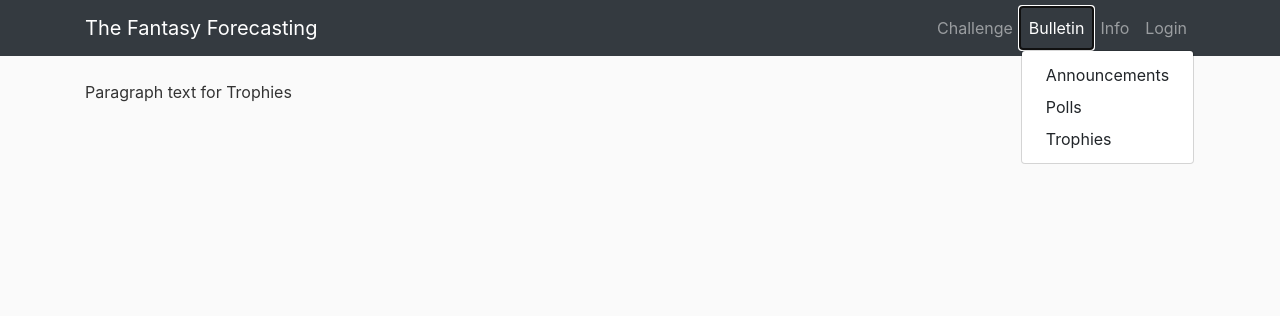
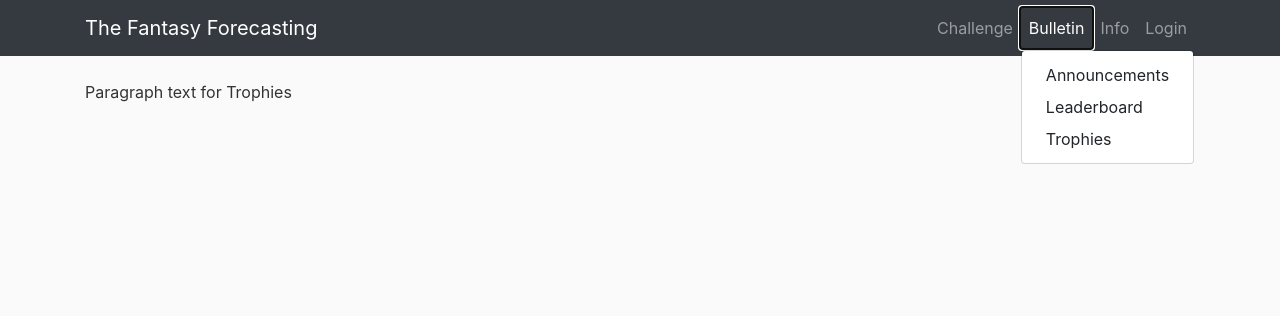
Before and after one commit to stockluke/thefantasyforecasting, a Flask app: page /trophies in a window 1280 px wide, after a click on "Bulletin". Shown: the top 316 px of the page. Run offline with Flask 2, Linux system fonts and the light colour scheme; parts of the project's set-up code (start-up, migrations or seed data) failed here and were passed over; some libraries are stand-ins or nearby versions.

Commit message:
Removed Polls and refactored Leaderboard under Bulletin

```diff
--- a/thefantasyforecasting/TODO.txt
+++ b/thefantasyforecasting/TODO.txt
@@ -20,7 +20,7 @@
 -Fix Navbar dropdown
 -Add recaptcha to registration
 -Custom landing page
-
+-Add polls to be listed in announcements
 
 ------------------------------------------------
                 DESIRED FEATURES
--- a/thefantasyforecasting/bulletin/forms.py
+++ b/thefantasyforecasting/bulletin/forms.py
@@ -7,5 +7,3 @@ class AnnouncementForm(FlaskForm):
     title = StringField('Title', validators=[DataRequired()])
     content = TextAreaField('Content', validators=[DataRequired()])
     submit = SubmitField('Post')
-
-# TODO.txt poll form
--- a/thefantasyforecasting/bulletin/routes.py
+++ b/thefantasyforecasting/bulletin/routes.py
@@ -15,15 +15,9 @@ def announcements_new():
     return render_template('announcements_new.html', global_dict=global_dict, title='New Announcement')
 
 
-@bulletin.route('/polls')
-def polls():
-    return render_template('polls.html', global_dict=global_dict, title='Polls')
-
-
-# Need to add roll_required('Admin')
-@bulletin.route('/polls/new')
-def polls_new():
-    return render_template('polls_new.html', global_dict=global_dict, title='New Poll')
+@bulletin.route('/leaderboard')
+def leaderboard():
+    return render_template('leaderboard.html', global_dict=global_dict, title='Leaderboard')
 
 
 @bulletin.route('/trophies')
--- a/thefantasyforecasting/bulletin/templates/polls.html
+++ /dev/null
@@ -1,5 +0,0 @@
-{% extends "layout.html" %}
-
-{% block content %}
-    <p>Paragraph text for {{ title }}</p>
-{% endblock content %}
--- a/thefantasyforecasting/challenge/routes.py
+++ b/thefantasyforecasting/challenge/routes.py
@@ -22,8 +22,3 @@ def forecast():
 @challenge.route('/challenge/history')
 def history():
     return render_template('history.html', global_dict=global_dict, title='History')
-
-
-@challenge.route('/challenge/leaderboard')
-def leaderboard():
-    return render_template('leaderboard.html', global_dict=global_dict, title='Leaderboard')
--- a/thefantasyforecasting/templates/navigation_bar.html
+++ b/thefantasyforecasting/templates/navigation_bar.html
@@ -20,14 +20,14 @@
                     <div class="dropdown-menu">
                         <a class="dropdown-item" href="{{ url_for('challenge.forecast_new') }}">Submit</a>
                         <a class="dropdown-item" href="{{ url_for('challenge.history') }}">History</a>
-                        <a class="dropdown-item" href="{{ url_for('challenge.leaderboard') }}">Leaderboard</a>
+
                     </div>
                 </li>
                 <li class="nav-item dropdown">
                     <a class="nav-link" href="#" role="button" data-toggle="dropdown">Bulletin</a>
                     <div class="dropdown-menu">
                         <a class="dropdown-item" href="{{ url_for('bulletin.announcements') }}">Announcements</a>
-                        <a class="dropdown-item" href="{{ url_for('bulletin.polls') }}">Polls</a>
+                        <a class="dropdown-item" href="{{ url_for('bulletin.leaderboard') }}">Leaderboard</a>
                         <a class="dropdown-item" href="{{ url_for('bulletin.trophies') }}">Trophies</a>
                     </div>
                 </li>
```
